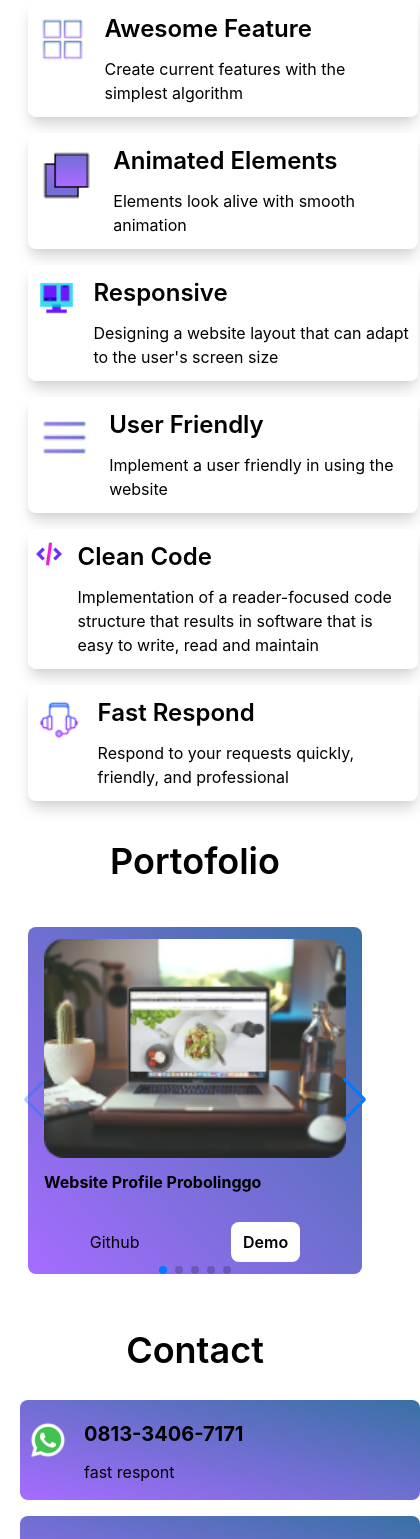
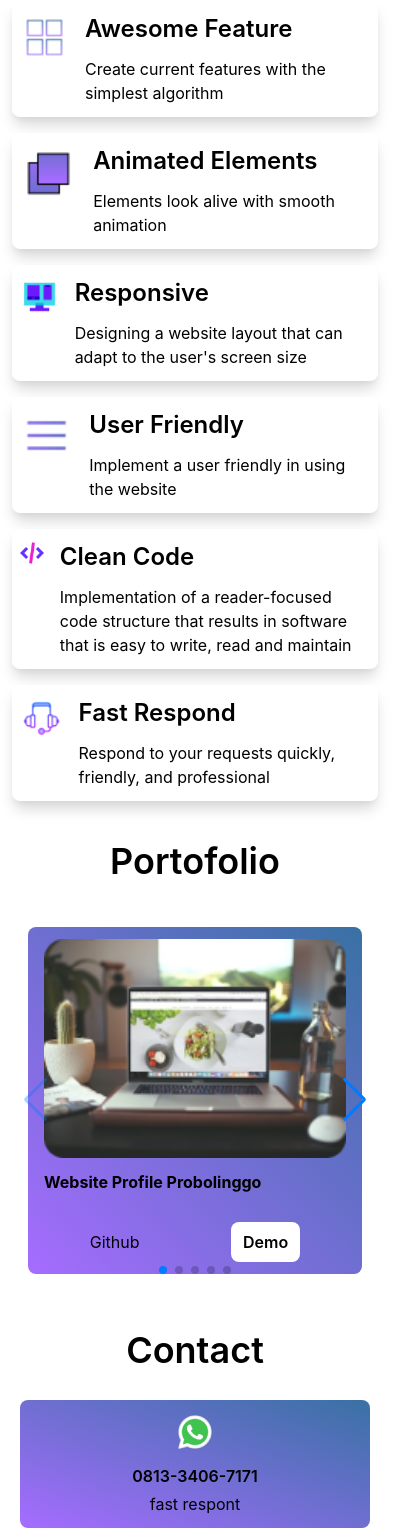
Before and after one commit to AgungTriLek/Web-profile, a React (Create React App) app: page / in a window 390 px wide. Shown: the part 3240-4779 px from the top of the page, 420 px wide, since content can reach past the window. Built offline with nearby package versions, Linux system fonts and the light colour scheme.

Commit message:
responsive contact, service, and footer

```diff
--- a/src/App.js
+++ b/src/App.js
@@ -44,6 +44,7 @@ function App() {
           flex
           space-x-3
           xs:hidden
+          xs:z-50
           '>
             <NavItem href='#Home'>Home</NavItem>
             <NavItem href='#About'>About</NavItem>
--- a/src/component/Contact/Contact.js
+++ b/src/component/Contact/Contact.js
@@ -6,7 +6,8 @@ export default function Service({gambar, title, text}) {
     return alert('copied successfully')
   }
   return (
-    <div onClick={() => Copytext(title)} className='flex px-2 py-3 mx-2 my-4 w-[400px] h-[100px]
+    <div onClick={() => Copytext(title)} className=' px-2 py-3 mx-2 my-4 sm:w-[400px]
+    text-center
     bg-gradient-to-bl
     to-[#A66CFF]
     from-[#3971A4]
@@ -15,11 +16,9 @@ export default function Service({gambar, title, text}) {
     hover:shadow-[#a76cffb2]
     cursor-pointer
     '>
-        <div className='mt-2 mr-4'>
-            <img width={40} src={gambar} alt="atl" />
-        </div>
-        <div className='mt-2 '>
-            <h1 className='font-bold text-xl mb-3'>{title}</h1>
+        <div className=''>
+            <img className='m-auto' width={40} src={gambar} alt="atl" />
+            <h1 className='font-semibold text-base mb-1 mt-3'>{title}</h1>
             <p>{text}</p>
         </div>
     </div>
--- a/src/component/Footer/Footer.js
+++ b/src/component/Footer/Footer.js
@@ -1,28 +1,49 @@
-import React from 'react'
+import React from 'react';
+import email from '../../asset/icons/gmail.png';
+import WA from '../../asset/icons/WhatsApp.png';
+import IG from '../../asset/icons/Instagram.png';
+import LK from '../../asset/icons/LinkedIn.png';
+import GH from '../../asset/icons/GitHub.png';
 
 export default function Footer() {
   return (
-    <div className='flex bg-[#131F29] h-[350px] text-center mt-[100px] text-white'>
-      <div className='flex-1'>
+    <div className='bg-[#131F29] xs:h-[250px]'>
+    <div className='sm:flex  sm:h-[250px] text-center mt-10 sm:mt-[100px] pt-6 text-white'>
+      <div className='flex-1 '>
         <h1>AGUNG</h1>
-        <h2>Front-End Developer</h2>
+        <h2 className='text-semibold text-lg mt-6 xs:my-3'>Front-End Developer</h2>
       </div>
-      <div className='flex flex-col flex-1'>
-        <div>
-          <a href="#myskill">My Skill</a>
-          <a href="#myskill">Service</a>
-          <a href="#myskill">Portofolio</a>
+      <div className='flex flex-col flex-1 xs:hidden'>
+        <div className='mb-[100px]'>
+          <a className='py-1 px-3 hover:bg-white hover:text-[#131f29] mx-1 rounded' href="#myskill">Skill</a>
+          <a className='py-1 px-3 hover:bg-white hover:text-[#131f29] mx-1 rounded' href="#myskill">Service</a>
+          <a className='py-1 px-3 hover:bg-white hover:text-[#131f29] mx-1 rounded' href="#myskill">Portofolio</a>
         </div>
         <div>
           <p>@Copyright by Agung Tri Leksono</p>
         </div>
       </div>
-      <div className='flex flex-1'>
-        <img src="" alt="adsaf"/>
-        <img src="" alt=""/>
-        <img src="" alt=""/>
-        <img src="" alt=""/>
+      <div className='flex flex-1 items-start justify-around xs:mb-4'>
+        <a href="#wa">
+          <img width={40} src={WA} alt="adsaf"/>
+        </a>
+        <a href="#ig">
+          <img width={40} src={IG} alt=""/>
+        </a>
+        <a href="#email">
+          <img width={40} src={email} alt=""/>
+        </a>
+        <a href="#lk">
+          <img width={40} src={LK} alt=""/>
+        </a>
+        <a href="#gh">
+          <img width={40} src={GH} alt=""/>
+        </a>
       </div>
+    <div className='hidden xs:block'>
+      <p>@Copyright by Agung Tri Leksono</p>
+    </div>
+    </div>
     </div>
   )
 }
--- a/src/component/Service/Service.js
+++ b/src/component/Service/Service.js
@@ -2,11 +2,11 @@ import React from 'react'
 
 export default function Service({gambar, title, text}) {
   return (
-    <div className='flex px-2 py-3 mx-4 my-4 w-[360px] h-[140px]
+    <div className='flex px-2 py-3 sm:mx-4 my-4 sm:w-[360px] sm:h-[140px]
     bg-white
     rounded-lg
     shadow-lg
-    xs:w-screen
+    xs:w-full
     xs:h-auto
     shadow-neutral-300
     sm:shadow-none
```
